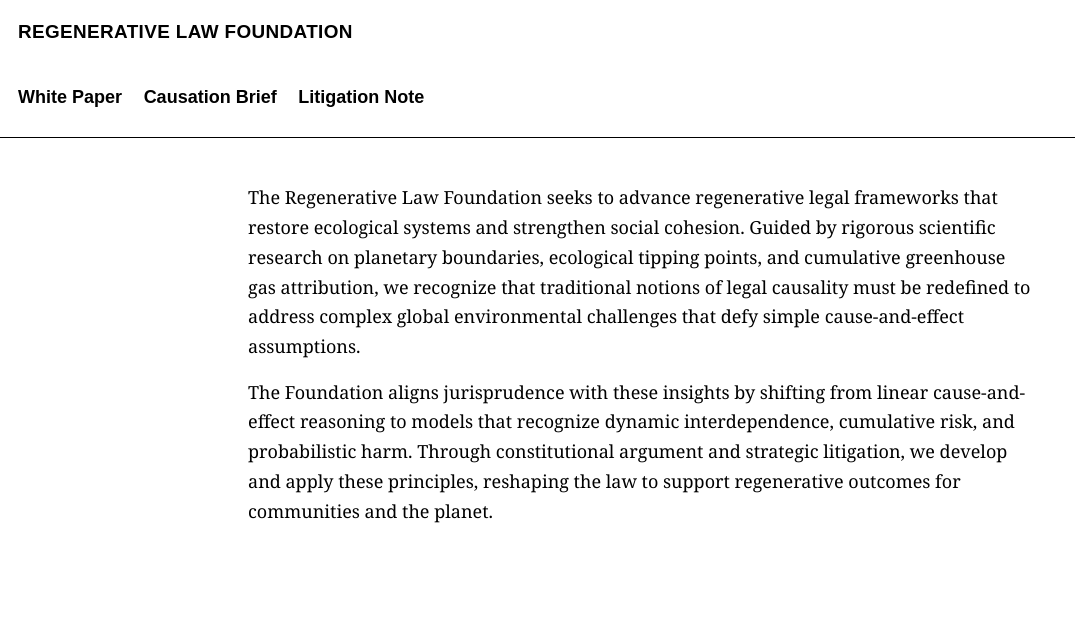
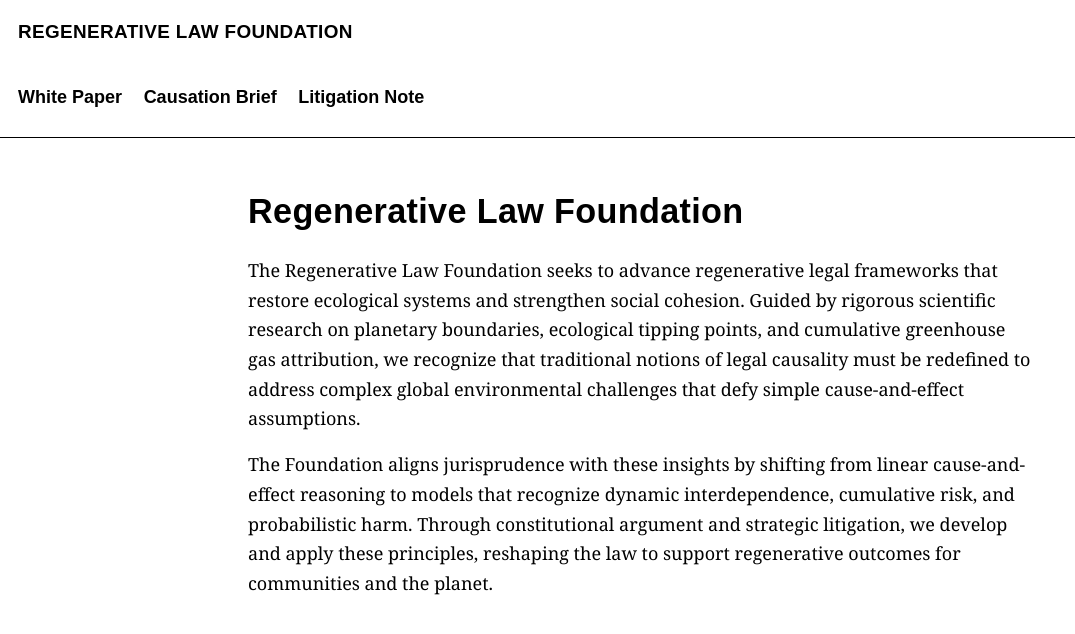
Before and after one commit to jonashertner/regen-law-f, a plain HTML site: page index.html in a window 1280 px wide. Shown: the whole page, without its empty margins (0-1075 px from the left). Drawn offline with Linux system fonts and the light colour scheme.

Commit message:
Update index.html

```diff
--- a/index.html
+++ b/index.html
@@ -27,6 +27,7 @@
 
   <main>
     <article>
+      <h1>Regenerative Law Foundation</h1>
       <p>The Regenerative Law Foundation seeks to advance regenerative legal frameworks that restore ecological systems and strengthen social cohesion. Guided by rigorous scientific research on planetary boundaries, ecological tipping points, and cumulative greenhouse gas attribution, we recognize that traditional notions of legal causality must be redefined to address complex global environmental challenges that defy simple cause-and-effect assumptions.</p>
       <p>The Foundation aligns jurisprudence with these insights by shifting from linear cause-and-effect reasoning to models that recognize dynamic interdependence, cumulative risk, and probabilistic harm. Through constitutional argument and strategic litigation, we develop and apply these principles, reshaping the law to support regenerative outcomes for communities and the planet.</p>
     </article>
```
